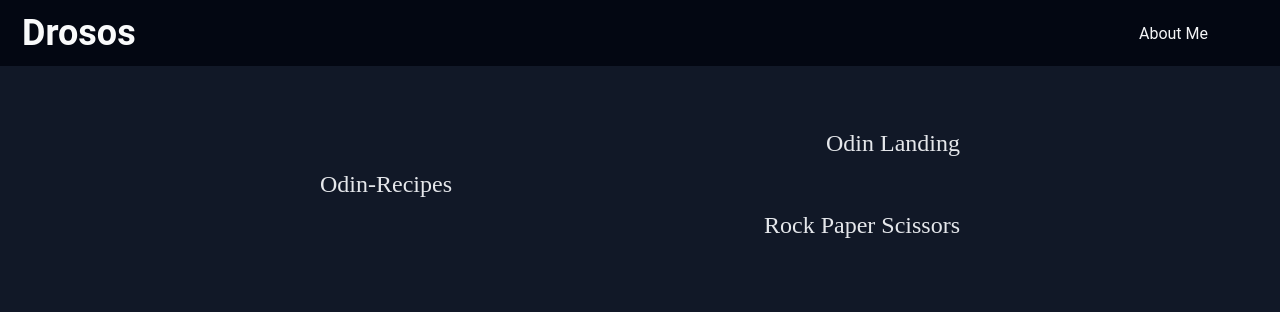
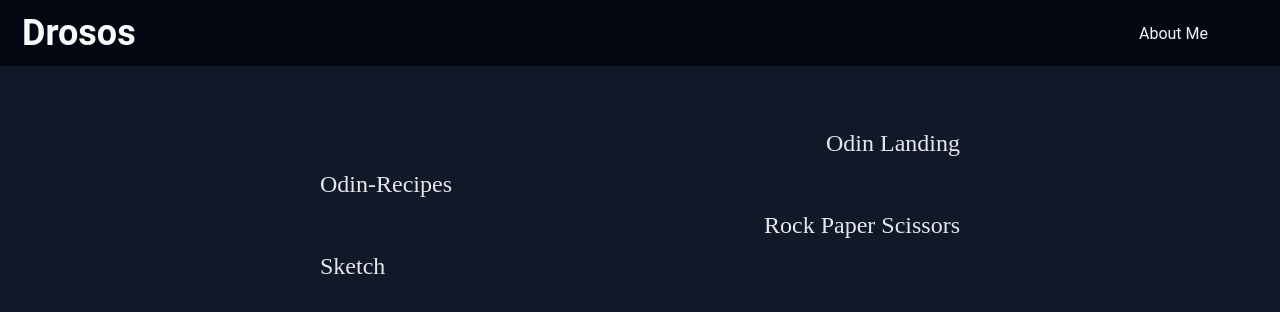
Before and after one commit to drososdros/the-odin-project, a plain HTML site: page index.html in a window 1280 px wide. Drawn offline with Linux system fonts and the light colour scheme.

Commit message:
add sketch to the main page

```diff
--- a/index.html
+++ b/index.html
@@ -30,6 +30,7 @@
 
 
 			<a href="rock-paper-scissors/index.html">Rock Paper Scissors</a>
+			<a href="sketch/index.html">Sketch</a>
 		</div>
 	</section>
 
```
